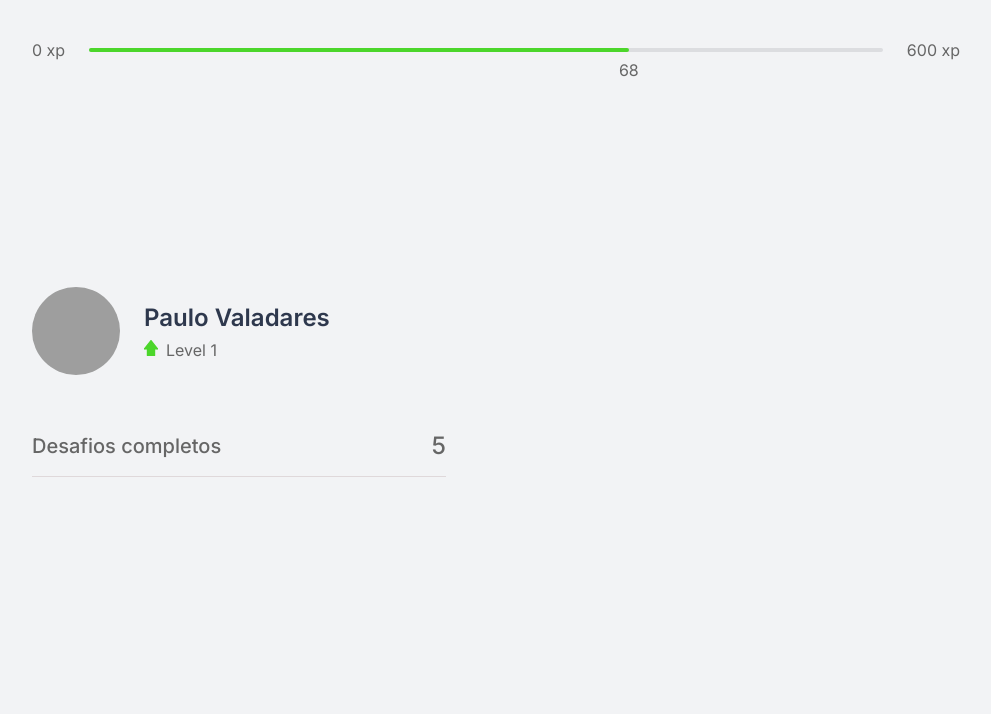
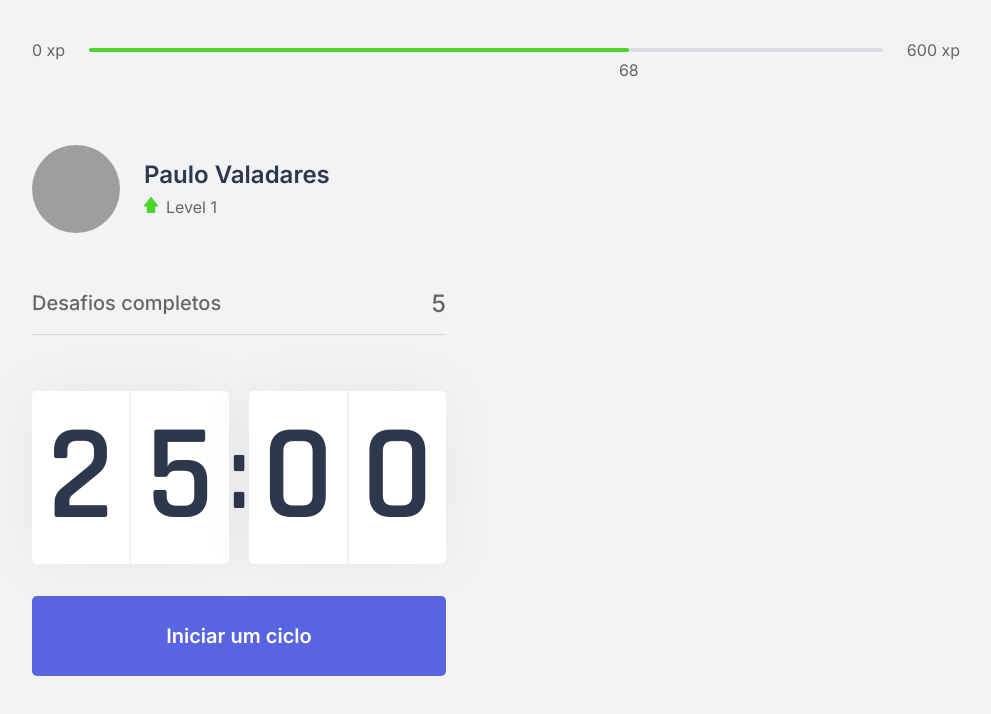
Before and after one commit to paulovaladares/nlw4-moveit, a Next.js app: page / in a window 1280 px wide. Shown: the top 714 px of the page, without its empty margins (144-1135 px from the left). Built offline with nearby package versions, Linux system fonts and the light colour scheme; grey boxes are pictures that could not be loaded.

Commit message:
Started the countdown component

```diff
--- /dev/null
+++ b/src/components/Countdown.tsx
@@ -0,0 +1,47 @@
+import { useEffect, useState } from "react";
+import styles from "../styles/components/Countdown.module.css";
+
+export function Countdown() {
+  const [time, setTime] = useState(25 * 60);
+  const [active, setActive] = useState(false);
+
+  const minutes = Math.floor(time / 60);
+  const seconds = time % 60;
+  const [minuteLeft, minuteRight] = String(minutes).padStart(2, "0").split("");
+  const [secondLeft, secondRight] = String(seconds).padStart(2, "0").split("");
+
+  function startCountdown() {
+    setActive(true);
+  }
+  // o vai executar = function , quando  = array de dependências, variaveis qeu vao mudar valor
+  useEffect(() => {
+    if (active && time > 0) {
+      setTimeout(() => {
+        setTime(time - 1);
+      }, 1000);
+    }
+  }, [active, time]);
+
+  return (
+    <div>
+      <div className={styles.countdownContainer}>
+        <div>
+          <span>{minuteLeft}</span>
+          <span>{minuteRight}</span>
+        </div>
+        <span>:</span>
+        <div>
+          <span>{secondLeft}</span>
+          <span>{secondRight}</span>
+        </div>
+      </div>
+      <button
+        type="button"
+        className={styles.countdownButton}
+        onClick={startCountdown}
+      >
+        Iniciar um ciclo
+      </button>
+    </div>
+  );
+}
--- a/src/pages/_document.tsx
+++ b/src/pages/_document.tsx
@@ -6,9 +6,9 @@
         return (
             <Html>
                 <Head>
+                    <link rel="shortcut icon" href="favicon.png" type="image/png"/>
                     <link rel="preconnect" href="https://fonts.gstatic.com" />
                     <link href="https://fonts.googleapis.com/css2?family=Inter:wght@400;500;600&family=Rajdhani:wght@600&display=swap" rel="stylesheet" />
-                    <title>Move.it</title>
                 </Head>
                 <body>
                     <Main />
--- a/src/pages/index.tsx
+++ b/src/pages/index.tsx
@@ -1,22 +1,26 @@
-import React from "react";
 import { CompletedChallenges } from "../components/CompletedChallenges";
+import { Countdown } from "../components/Countdown";
 import { ExperienceBar } from "../components/ExperienceBar";
 import { Profile } from "../components/Profile";
+
+import Head from "next/head";
 import styles from "../styles/pages/Home.module.css";
-
 
 export default function Home() {
   return (
-    <div className={ styles.container }>
+    <div className={styles.container}>
+      <Head>
+        <title>Starting | Move.it</title>
+      </Head>
       <ExperienceBar />
-        <section>
-          <div>
-            <Profile />
-            <CompletedChallenges />
-          </div>
-          <div>
-          </div>
+      <section>
+        <div>
+          <Profile />
+          <CompletedChallenges />
+          <Countdown />
+        </div>
+        <div></div>
       </section>
     </div>
-  )
+  );
 }
--- /dev/null
+++ b/src/styles/components/Countdown.module.css
@@ -0,0 +1,56 @@
+.countdownContainer {
+  display: flex;
+  align-items: center;
+  font-family: "Rajdhani";
+  font-weight: 600;
+  color: var(--title);
+}
+
+.countdownContainer > div {
+  flex: 1;
+  display: flex;
+  align-items: center;
+  justify-content: space-evenly;
+  background: var(--white);
+  box-shadow: 0 0 60px rgba(0, 0, 0, 0.05);
+  border-radius: 5px;
+  font-size: 8.5rem;
+  text-align: center;
+}
+
+.countdownContainer > div span {
+  flex: 1;
+}
+
+.countdownContainer > div span:first-child {
+  border-right: 1px solid #f0f1f3;
+}
+
+.countdownContainer > div span:last-child {
+  border-left: 1px solid #f0f1f3;
+}
+
+.countdownContainer > span {
+  font-size: 6.5rem;
+  margin: 0 0.5 rem;
+}
+
+.countdownButton {
+  width: 100%;
+  height: 5rem;
+  margin-top: 2rem;
+  display: flex;
+  align-items: center;
+  justify-content: center;
+  border: 0;
+  border-radius: 5px;
+  background: var(--blue);
+  color: var(--white);
+  font-size: 1.25rem;
+  font-weight: 600;
+  transition: background-color 0.2s;
+}
+
+.countdownButton:hover {
+  background: var(--blue-dark);
+}
```
